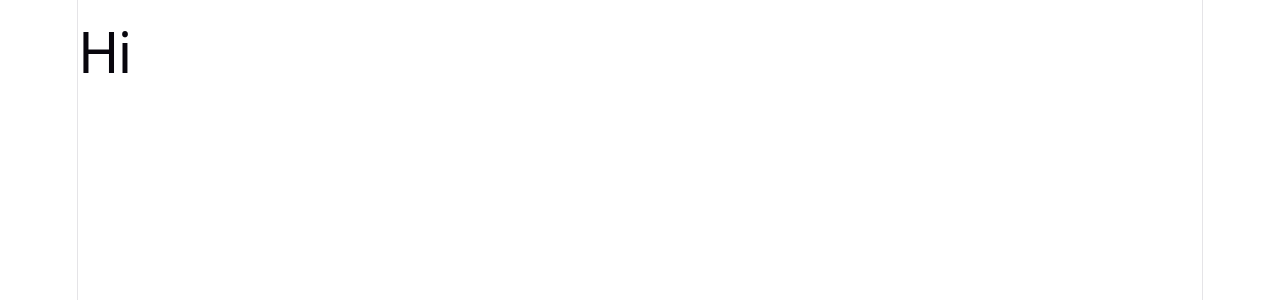
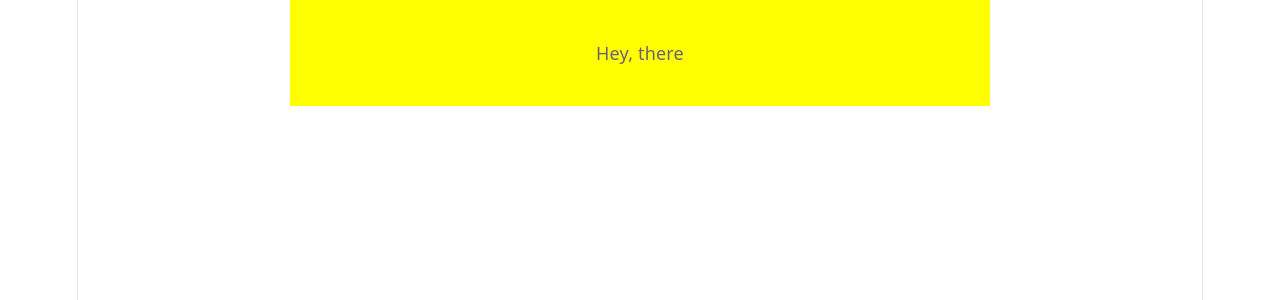
Before and after one commit to gvns0x/observe-website, a React (Vite) app: page / in a window 1280 px wide. Shown: the top 300 px of the page. Built offline with nearby package versions, Linux system fonts and the light colour scheme.

Commit message:
add wrapper component

```diff
--- /dev/null
+++ b/src/components/Wrapper/Wrapper.tsx
@@ -0,0 +1,31 @@
+import React from 'react'
+import styled from 'styled-components'
+
+const ParentContainer = styled.div`
+    width:100%;
+    display:flex;
+    flex-direction: column;
+    align-items:center;
+`
+
+const ChildContainer = styled.div`
+    max-width: 700px;
+    width:100%;
+    display:flex;
+    gap:24px;
+    flex-direction:column;
+    padding: 40px 0px;
+    background-color: yellow;
+`
+
+function Wrapper({children}) {
+    return(
+        <ParentContainer>
+            <ChildContainer>
+            {children}
+            </ChildContainer>
+        </ParentContainer>
+    )
+}
+
+export default Wrapper
--- a/src/pages/Temporary.tsx
+++ b/src/pages/Temporary.tsx
@@ -1,8 +1,11 @@
 import React from 'react'
+import Wrapper from '../components/Wrapper/Wrapper'
 
 function Temporary() {
     return(
-        <h1>Hi</h1>
+        <Wrapper>
+            <p>Hey, there</p>
+        </Wrapper>
     )
 }
 
```
